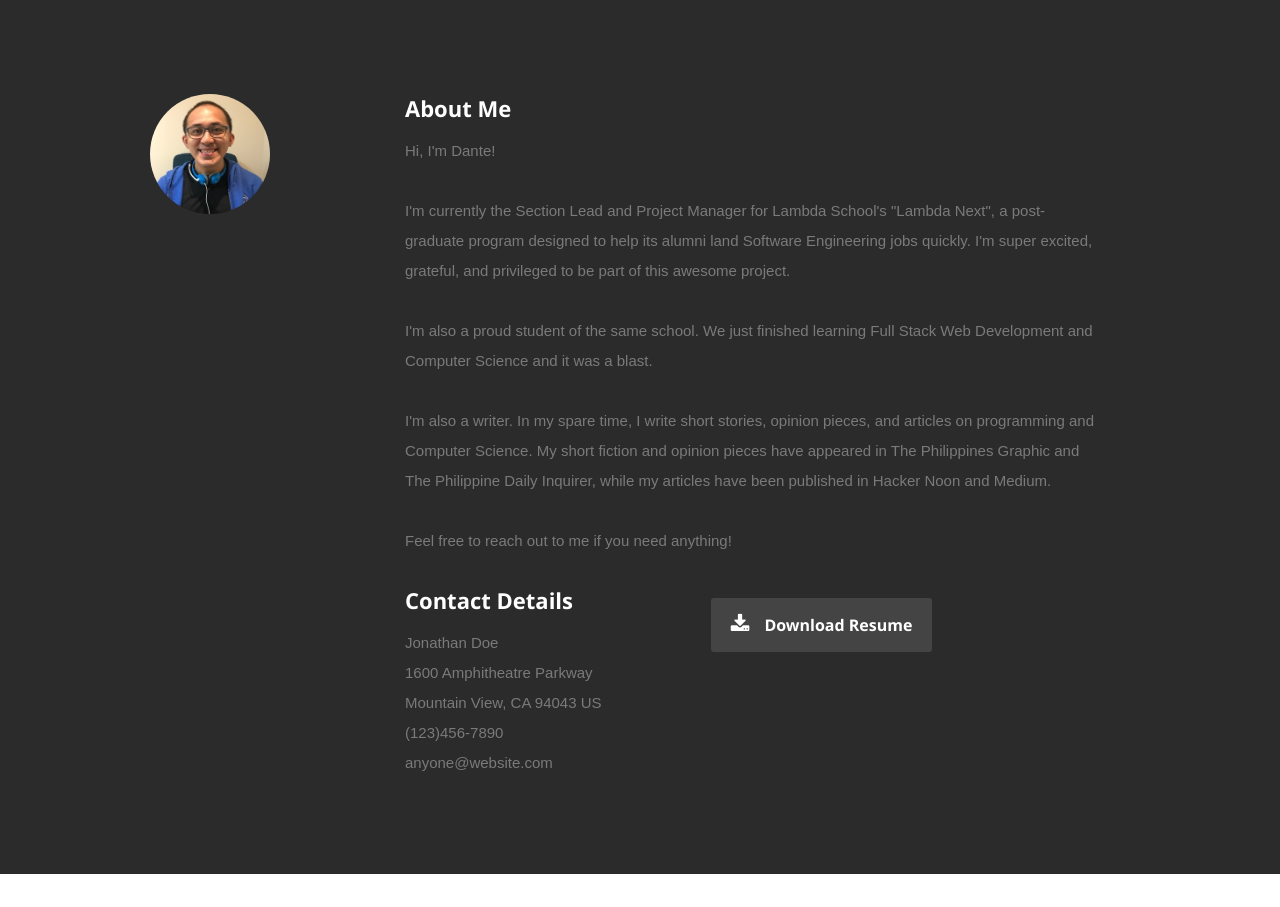
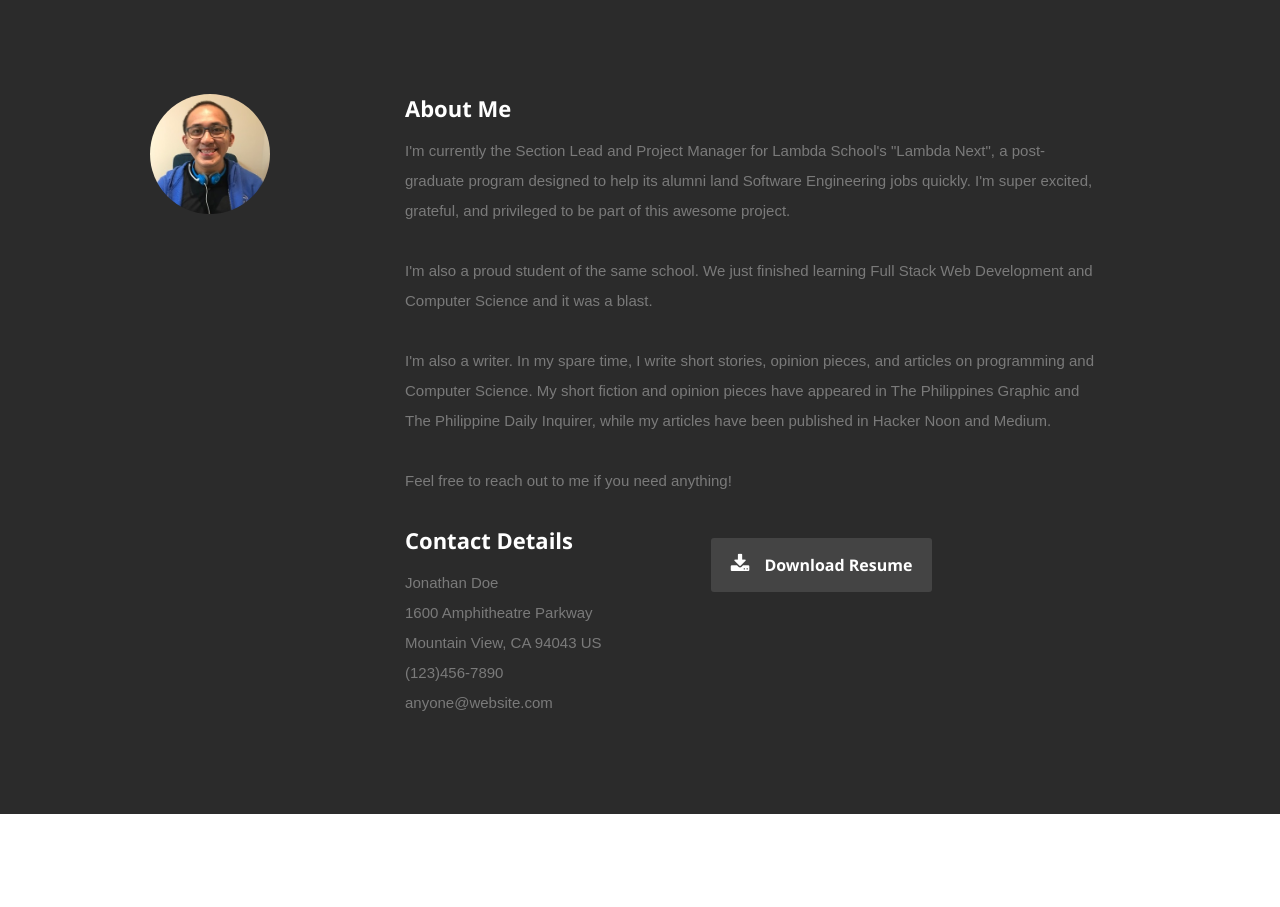
Before and after one commit to danteocualesjr/Portfolio-Site, a React (Create React App) app: page / in a window 1280 px wide. Shown: the part 802-1709 px from the top of the page. Built offline with nearby package versions, Linux system fonts and the light colour scheme.

Commit message:
Edited About component.

```diff
--- a/src/Components/About/about.js
+++ b/src/Components/About/about.js
@@ -10,7 +10,6 @@ class About extends Component {
                 </div>
                 <div className="nine columns main-col">
                     <h2>About Me</h2>
-                    <p>Hi, I'm Dante!</p>
                     <p>I'm currently the Section Lead and Project Manager for Lambda School's "Lambda Next", a post-graduate program designed to help its alumni land Software Engineering jobs quickly. I'm super excited, grateful, and privileged to be part of this awesome project.</p>
                     <p>I'm also a proud student of the same school. We just finished learning Full Stack Web Development and Computer Science and it was a blast.</p>
                     <p>I'm also a writer. In my spare time, I write short stories, opinion pieces, and articles on programming and Computer Science. My short fiction and opinion pieces have appeared in The Philippines Graphic and The Philippine Daily Inquirer, while my articles have been published in Hacker Noon and Medium.</p>
```
